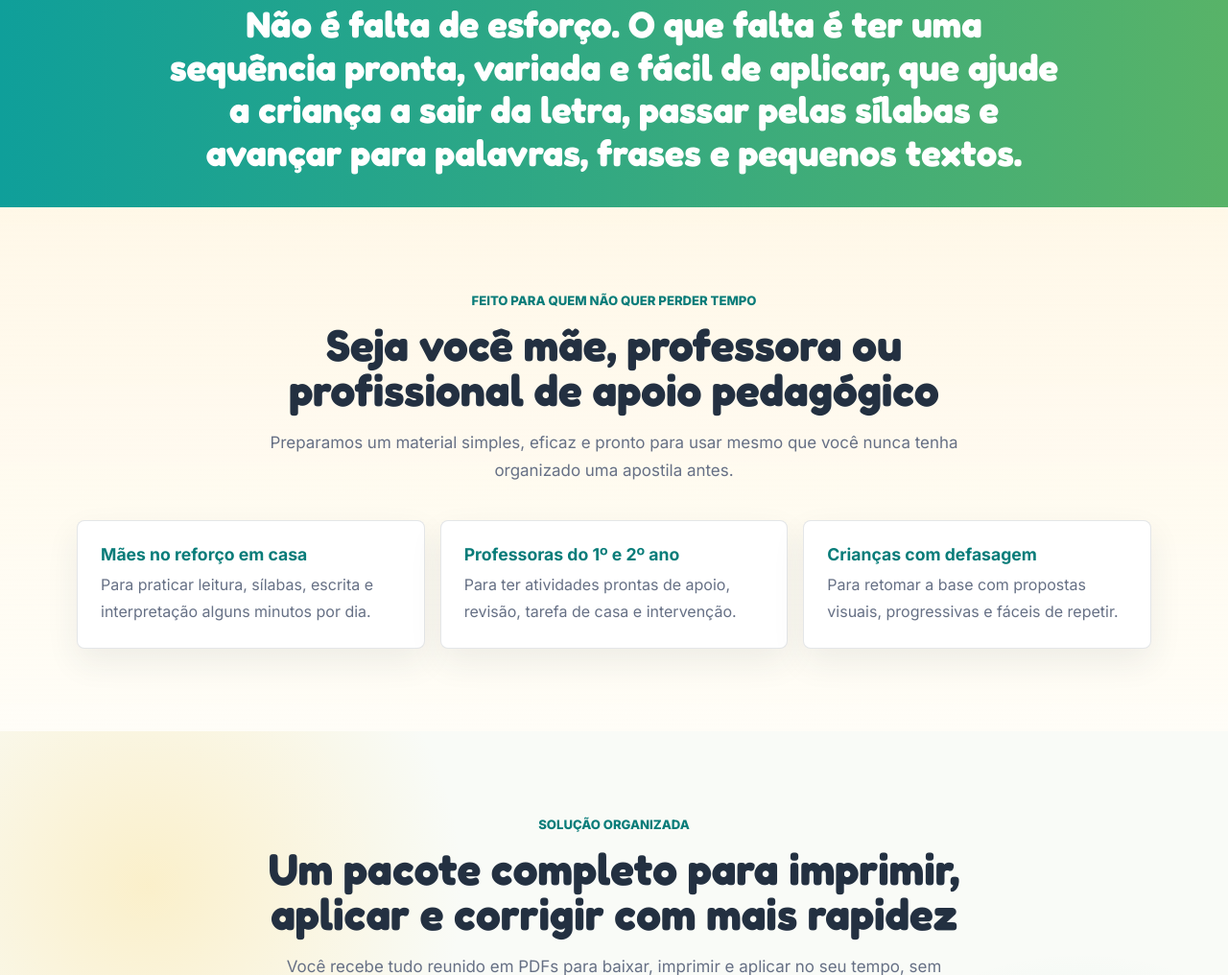
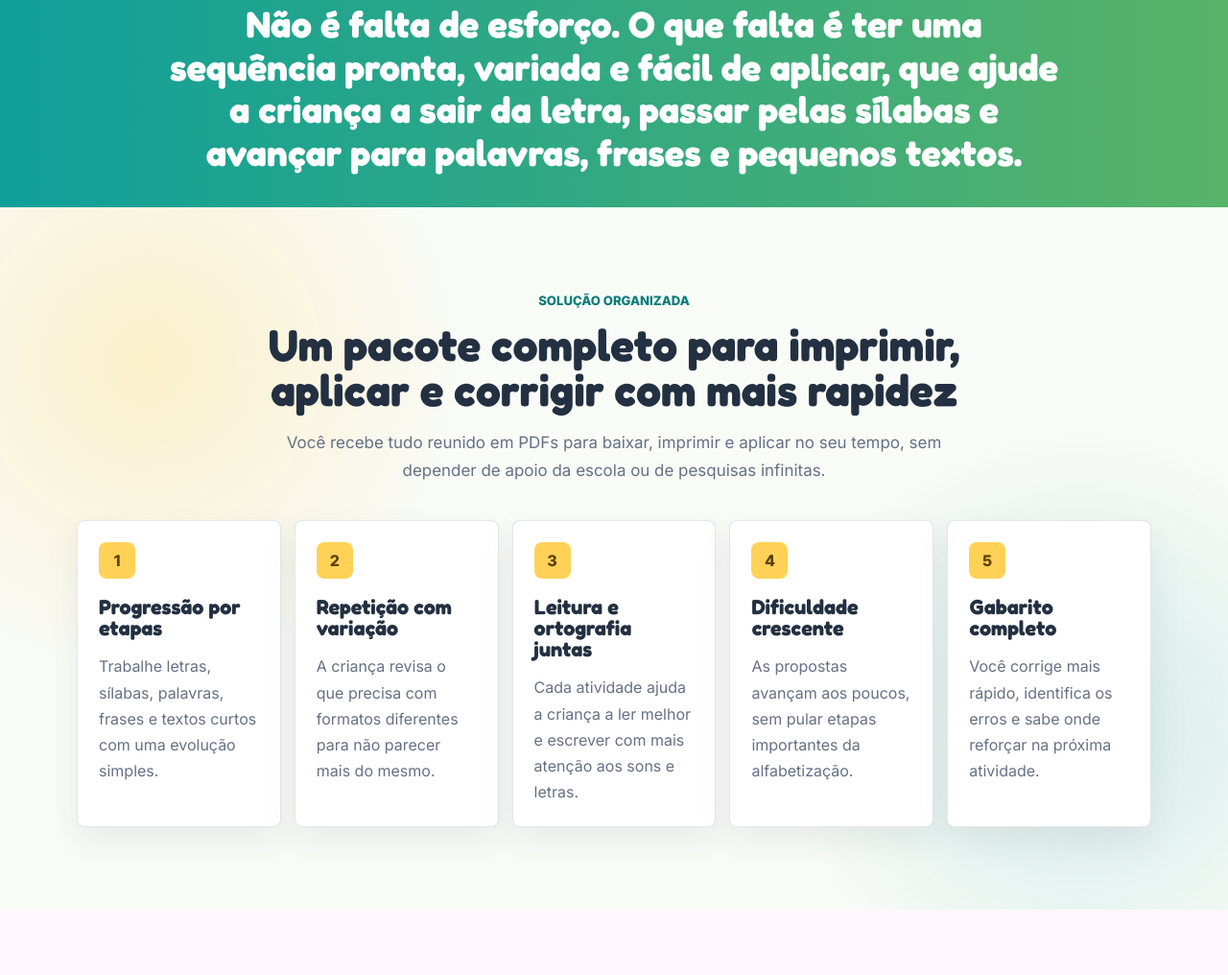
Before and after one commit to diogogapski/diogomilatividades1000, a website: page public/index.html in a window 1280 px wide. Shown: the part 2955-3971 px from the top of the page at 96% size. Drawn offline with Linux system fonts and the light colour scheme.

Commit message:
Remove audience section

```diff
--- a/public/index.html
+++ b/public/index.html
@@ -118,31 +118,6 @@
               Não é falta de esforço. O que falta é ter uma sequência pronta, variada e fácil de aplicar,
               que ajude a criança a sair da letra, passar pelas sílabas e avançar para palavras, frases e pequenos textos.
             </p>
-          </div>
-        </div>
-      </section>
-
-      <section class="audience-section section" aria-labelledby="audience-title">
-        <div class="section-inner">
-          <div class="section-heading">
-            <p class="section-kicker">Feito para quem não quer perder tempo</p>
-            <h2 id="audience-title">Seja você mãe, professora ou profissional de apoio pedagógico</h2>
-            <p>Preparamos um material simples, eficaz e pronto para usar mesmo que você nunca tenha organizado uma apostila antes.</p>
-          </div>
-
-          <div class="audience-grid">
-            <article>
-              <strong>Mães no reforço em casa</strong>
-              <p>Para praticar leitura, sílabas, escrita e interpretação alguns minutos por dia.</p>
-            </article>
-            <article>
-              <strong>Professoras do 1º e 2º ano</strong>
-              <p>Para ter atividades prontas de apoio, revisão, tarefa de casa e intervenção.</p>
-            </article>
-            <article>
-              <strong>Crianças com defasagem</strong>
-              <p>Para retomar a base com propostas visuais, progressivas e fáceis de repetir.</p>
-            </article>
           </div>
         </div>
       </section>
```
